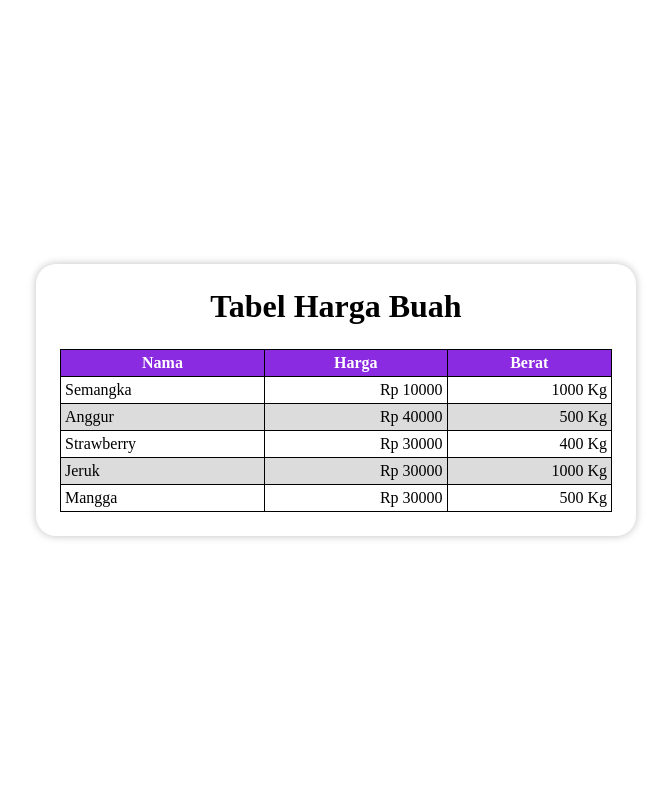
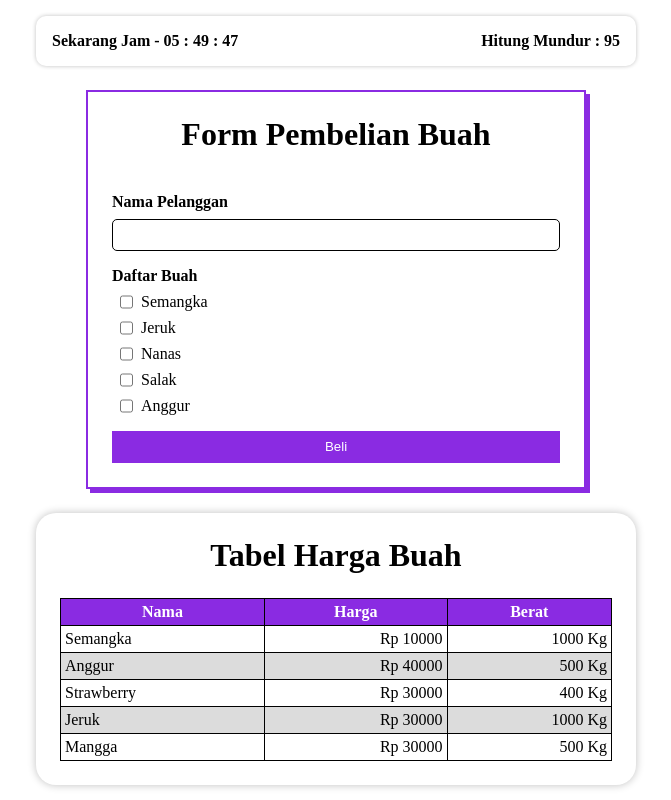
Before and after one commit to dianprsty/reactjs-sanber-intensive, a React (Vite) app: page / in a window 1280 px wide. Shown: the whole page, without its empty margins (304-975 px from the left). Built offline with nearby package versions, Linux system fonts and the light colour scheme.

Commit message:
react component lifecycle with timer

```diff
--- a/src/App.jsx
+++ b/src/App.jsx
@@ -1,6 +1,8 @@
 // import { useState } from "react";
-// import FormBelanja from "./components/FormBelanja/FormBelanja";
+import { useState } from "react";
+import FormBelanja from "./components/FormBelanja/FormBelanja";
 import TabelHargaBuah from "./components/TabelHargaBuah/TabelHargaBuah";
+import Timer from "./components/Timer/Timer";
 import "./index.css";
 
 let dataHargaBuah = [
@@ -12,12 +14,25 @@ let dataHargaBuah = [
 ];
 
 function App() {
-  // const [count, setCount] = useState(0);
+  const [visible, setVisible] = useState(true);
 
   return (
     <>
-      {/* <FormBelanja /> */}
-      <TabelHargaBuah dataHargaBuah={dataHargaBuah} />
+      <div
+        style={{
+          display: "flex",
+          flexDirection: "column",
+          gap: 24,
+          justifyContent: "center",
+          alignItems: "center",
+          width: "100vw",
+          minHeight: "100dvh",
+        }}
+      >
+        {visible ? <Timer setVisible={setVisible} /> : null}
+        <FormBelanja />
+        <TabelHargaBuah dataHargaBuah={dataHargaBuah} />
+      </div>
     </>
   );
 }
--- a/src/components/FormBelanja/FormBelanja.jsx
+++ b/src/components/FormBelanja/FormBelanja.jsx
@@ -3,15 +3,6 @@ import styles from "./Form.module.css";
 function FormBelanja() {
   return (
     <>
-      <div
-        style={{
-          display: "flex",
-          justifyContent: "center",
-          alignItems: "center",
-          width: "100vw",
-          height: "100dvh",
-        }}
-      >
       <div>
         <form className={styles.form_card}>
           <h1 className={styles.h1}>Form Pembelian Buah</h1>
@@ -51,7 +42,6 @@ function FormBelanja() {
           </div>
         </form>
       </div>
-      </div>
     </>
   );
 }
--- a/src/components/TabelHargaBuah/TabelHargaBuah.jsx
+++ b/src/components/TabelHargaBuah/TabelHargaBuah.jsx
@@ -3,15 +3,6 @@ import PropTypes from "prop-types";
 export default function TabelHargaBuah({ dataHargaBuah }) {
   return (
     <>
-      <div
-        style={{
-          display: "flex",
-          justifyContent: "center",
-          alignItems: "center",
-          width: "100vw",
-          height: "100dvh",
-        }}
-      >
       <div className={styles.table_container}>
         <h1>Tabel Harga Buah</h1>
         <table className={styles.table}>
@@ -35,7 +26,6 @@ export default function TabelHargaBuah({ dataHargaBuah }) {
           </tbody>
         </table>
       </div>
-      </div>
     </>
   );
 }
--- /dev/null
+++ b/src/components/Timer/Timer.jsx
@@ -0,0 +1,46 @@
+import { useState } from "react";
+import styles from "./Timer.module.css";
+import PropTypes from "prop-types";
+
+const addZeroPrefix = (number) => {
+  return number < 10 ? "0" + number : "" + number;
+};
+
+function Timer({ setVisible }) {
+  const [now, setNow] = useState(new Date());
+  const [countDown, setCountDown] = useState(100);
+
+  useState(() => {
+    let timer;
+    timer = setInterval(() => {
+      setNow(new Date());
+      setCountDown((state) => state - 1);
+    }, 1000);
+
+    setTimeout(() => {
+      setVisible(false);
+      clearInterval(timer);
+    }, 100000);
+
+    return () => {
+      clearInterval(timer);
+    };
+  }, [now, countDown]);
+
+  return (
+    <>
+      <div className={styles.timer_card}>
+        <p>
+          Sekarang Jam - {addZeroPrefix(now.getHours())} :{" "}
+          {addZeroPrefix(now.getMinutes())} : {addZeroPrefix(now.getSeconds())}
+        </p>
+        <p>Hitung Mundur : {countDown}</p>
+      </div>
+    </>
+  );
+}
+Timer.propTypes = {
+  setVisible: PropTypes.func,
+};
+
+export default Timer;
--- /dev/null
+++ b/src/components/Timer/Timer.module.css
@@ -0,0 +1,13 @@
+.timer_card {
+  display: flex;
+  min-width: 600px;
+  justify-content: space-between;
+  padding: 16px;
+  box-shadow: 0 0 4px silver;
+  border-radius: 10px;
+}
+
+p {
+  font-weight: bold;
+  font-size: 96;
+}
```
Lines whose indentation alone changed are shown as unchanged.
